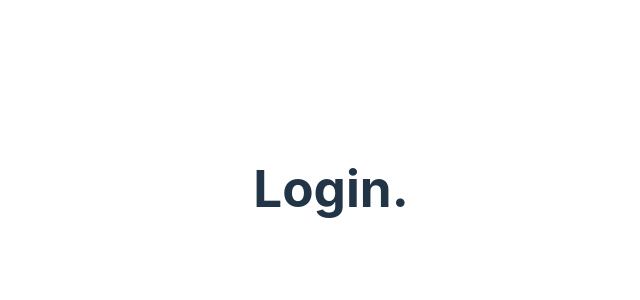
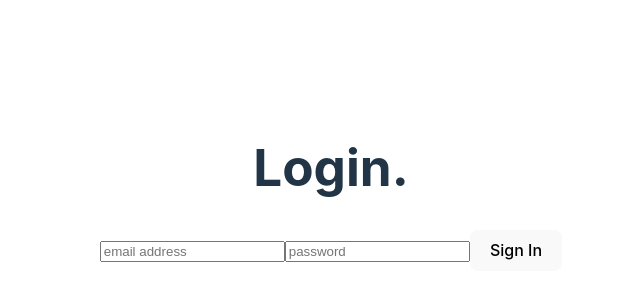
Before and after one commit to Esatduman/Silent-Spaces, a React (Vite) app in the folder Coding Project/silent-spaces/: page /login in a window 1280 px wide. Shown: the part 212-512 px from the top of the page, without its empty margins (309-949 px from the left). Built offline with nearby package versions, Linux system fonts and the light colour scheme.

Commit message:
Added basic email+pass login.

```diff
--- a/Coding Project/silent-spaces/src/routes/Login.jsx
+++ b/Coding Project/silent-spaces/src/routes/Login.jsx
@@ -1,3 +1,35 @@
+import { useState } from "react"
+import { useNavigate } from "react-router-dom"
+import { getAuth, signInWithEmailAndPassword } from "firebase/auth"
+
 export function Login() {
-    return <h1>Login.</h1>;
+    const [email, setEmail] = useState("")
+    const [pass, setPass] = useState("")
+    const auth = getAuth();
+    const navigate = useNavigate();
+
+    async function handleLogin() {
+        signInWithEmailAndPassword(auth, email, pass)
+        .then((user) => {
+            console.log(user)
+            navigate('/home');
+        })
+        .catch((error) => {
+            console.log(error)
+        })
+    };
+
+    return (
+        <div>
+            <h1>Login.</h1>
+            <form>
+                <input onChange={(e) => {setEmail(e.target.value)}} type="text" placeholder="email address"></input>
+                <input onChange={(e) => {setPass(e.target.value)}} type="text" placeholder="password"></input>
+                <button onClick={(e) => {
+                    e.preventDefault()
+                    handleLogin()
+                    }}>Sign In</button>
+            </form>
+        </div>
+    );
 }
```
